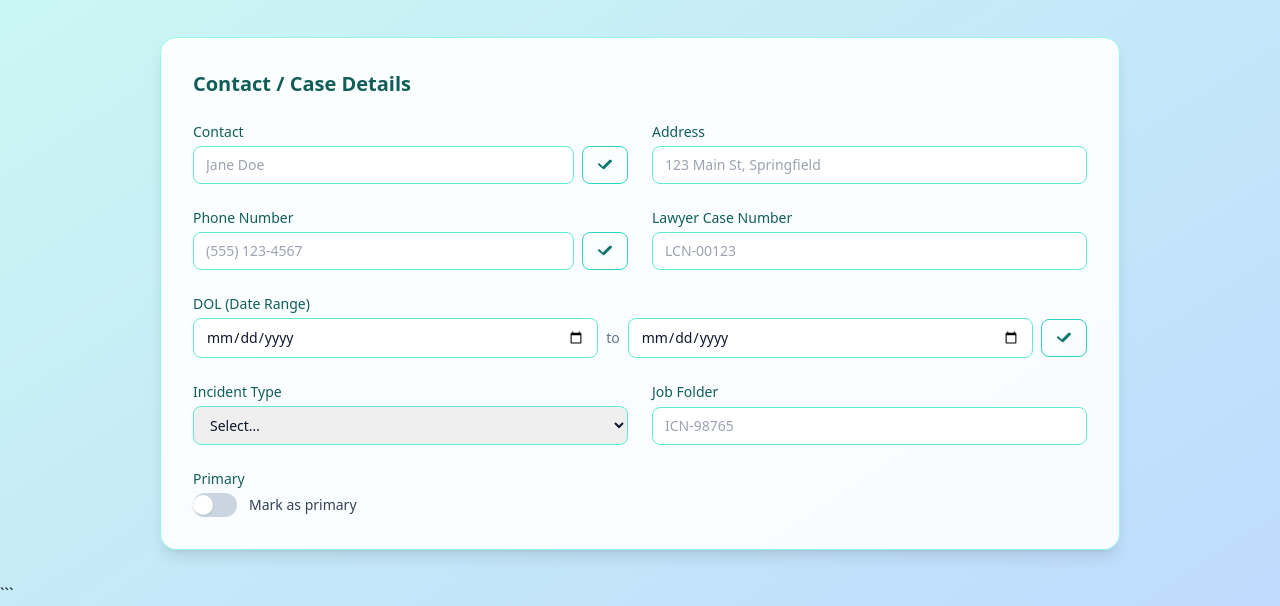
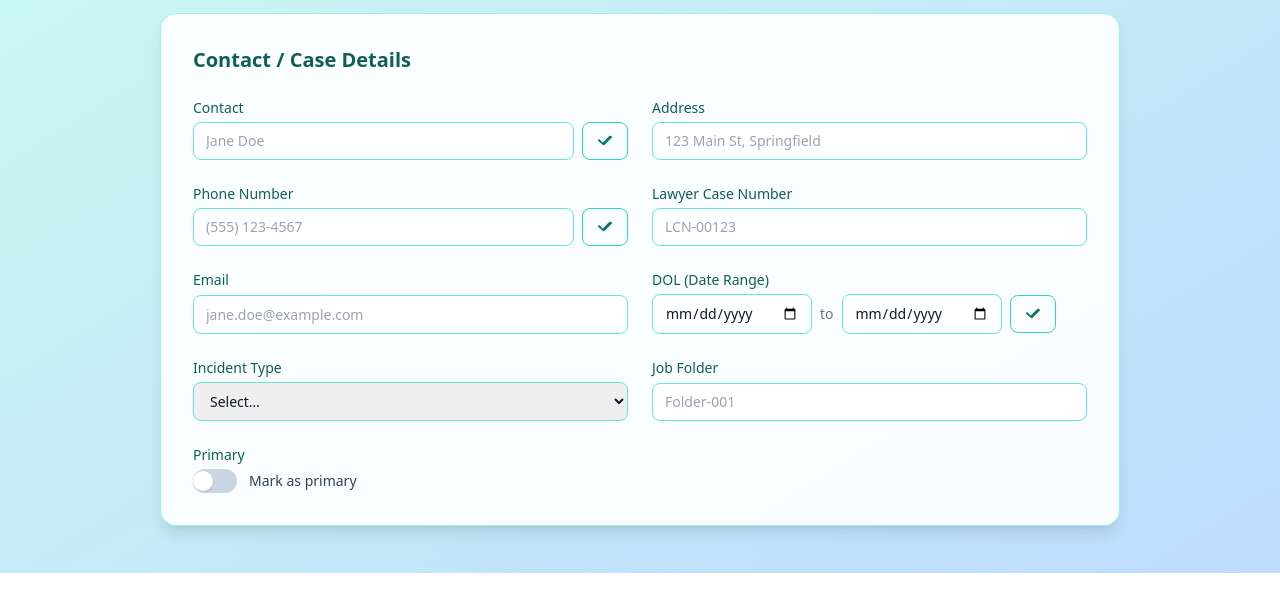
Before and after one commit to miles2912/vgbase_1, a plain HTML site: page index.html in a window 1280 px wide. Shown: the part 227-833 px from the top of the page. After the commit the page ends 800 px from the top, so only its background shows below. Drawn offline with nearby package versions, Linux system fonts and the light colour scheme.

Commit message:
Update index.html

````diff
--- a/index.html
+++ b/index.html
@@ -1,5 +1,4 @@
 <!doctype html>
-
 <html lang="en">
   <head>
     <meta charset="utf-8" />
@@ -22,7 +21,6 @@
       </div>
     </header>
 
-```
     <main class="w-full max-w-5xl mx-auto p-8">
       <!-- Title -->
       <h1 class="text-4xl font-extrabold text-center mb-2 text-teal-700 drop-shadow">
@@ -54,7 +52,7 @@
             <input type="text" class="border border-teal-300 rounded-lg px-3 py-2 focus:ring-2 focus:ring-teal-400 focus:outline-none" placeholder="123 Main St, Springfield" />
           </label>
 
-      <!-- Phone + inline search -->
+          <!-- Phone with search -->
           <div class="grid gap-1 text-sm">
             <span class="font-medium text-teal-800">Phone Number</span>
             <div class="flex gap-2 items-center">
@@ -73,16 +71,20 @@
             <input type="text" class="border border-teal-300 rounded-lg px-3 py-2 focus:ring-2 focus:ring-teal-400 focus:outline-none" placeholder="LCN-00123" />
           </label>
 
-      <!-- DOL Range + inline search -->
-      <div class="grid gap-1 text-sm md:col-span-2">
+          <!-- Email -->
+          <label class="grid gap-1 text-sm">
+            <span class="font-medium text-teal-800">Email</span>
+            <input type="email" class="border border-teal-300 rounded-lg px-3 py-2 focus:ring-2 focus:ring-teal-400 focus:outline-none" placeholder="jane.doe@example.com" />
+          </label>
+
+          <!-- DOL Range tightened (single column under Phone) + inline search -->
+          <div class="grid gap-1 text-sm">
             <span class="font-medium text-teal-800">DOL (Date Range)</span>
-        <div class="flex flex-col md:flex-row md:items-center gap-2">
-          <div class="flex items-center gap-2 flex-1">
-            <input type="date" class="flex-1 border border-teal-300 rounded-lg px-3 py-2 focus:ring-2 focus:ring-teal-400 focus:outline-none" aria-label="DOL From" />
+            <div class="flex gap-2 items-center">
+              <input type="date" class="w-40 border border-teal-300 rounded-lg px-3 py-2 focus:ring-2 focus:ring-teal-400 focus:outline-none" aria-label="DOL From" />
               <span class="text-slate-500">to</span>
-            <input type="date" class="flex-1 border border-teal-300 rounded-lg px-3 py-2 focus:ring-2 focus:ring-teal-400 focus:outline-none" aria-label="DOL To" />
-          </div>
-          <button type="button" class="self-start md:self-auto rounded-lg border border-teal-400 text-teal-700 px-3 py-2 hover:bg-teal-50 flex items-center justify-center" title="Search on this date range" aria-label="Search on DOL range">
+              <input type="date" class="w-40 border border-teal-300 rounded-lg px-3 py-2 focus:ring-2 focus:ring-teal-400 focus:outline-none" aria-label="DOL To" />
+              <button type="button" class="rounded-lg border border-teal-400 text-teal-700 px-3 py-2 hover:bg-teal-50 flex items-center justify-center" title="Search on this date range" aria-label="Search on DOL range">
                 <svg xmlns="http://www.w3.org/2000/svg" viewBox="0 0 20 20" fill="currentColor" class="w-5 h-5">
                   <path fill-rule="evenodd" d="M16.704 5.29a1 1 0 0 1 .006 1.414l-7.25 7.3a1 1 0 0 1-1.424-.01L3.29 9.94a1 1 0 1 1 1.42-1.41l3.02 3.04 6.54-6.58a1 1 0 0 1 1.434 0Z" clip-rule="evenodd" />
                 </svg>
@@ -106,7 +108,7 @@
           <!-- Job Folder -->
           <label class="grid gap-1 text-sm">
             <span class="font-medium text-teal-800">Job Folder</span>
-        <input type="text" class="border border-teal-300 rounded-lg px-3 py-2 focus:ring-2 focus:ring-teal-400 focus:outline-none" placeholder="ICN-98765" />
+            <input type="text" class="border border-teal-300 rounded-lg px-3 py-2 focus:ring-2 focus:ring-teal-400 focus:outline-none" placeholder="Folder-001" />
           </label>
 
           <!-- Primary (toggle) -->
@@ -123,7 +125,5 @@
         </form>
       </section>
     </main>
-```
-
   </body>
 </html>
````
Lines whose indentation alone changed are shown as unchanged.
